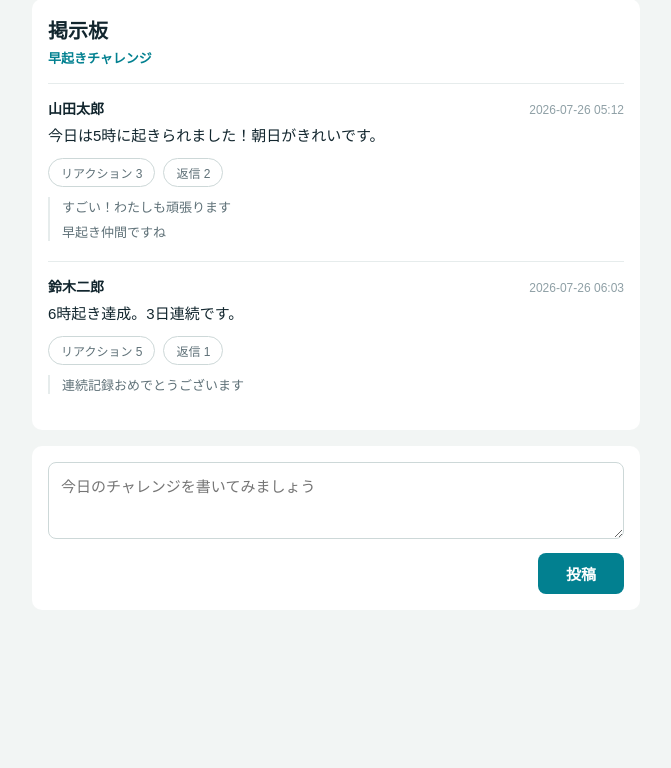
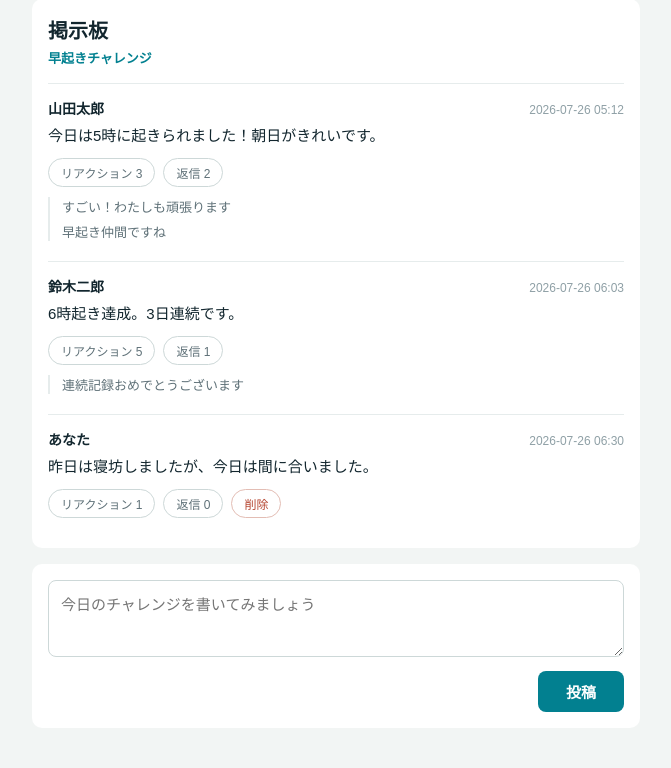
Before and after one commit to tmk581983-png/F_team, a Flask app: page /posts in a window 1280 px wide. Shown: the part 125-893 px from the top of the page, without its empty margins (304-975 px from the left). Before the commit the page ends 735 px from the top, so only its background shows below. Run offline with Flask 2, Linux system fonts and the light colour scheme.

Commit message:
自分の投稿に削除ボタンを追加し、コード内のコメントを拡充
・自分の投稿（is_mine）にだけ削除ボタンを表示
・削除時に確認ダイアログを表示
・他人の投稿はサーバー側でも削除を拒否
・routes/post.py と posts.html のコメントを大幅に追加

```diff
--- a/app/routes/post.py
+++ b/app/routes/post.py
@@ -1,21 +1,51 @@
 """投稿画面（掲示板）の処理をまとめたファイル
 
-いまはデータベースを使わず、このファイルの中にある
-ダミーデータを表示しています。
+【このファイルの役割】
+ブラウザから「/posts を見せて」「投稿します」と言われたときに、
+何をするかを決めている場所です。
+
+【いまの状態】
+データベースはまだ使わず、このファイルの中にある
+ダミーデータ（下の ROOMS と POSTS）を表示しています。
 あとで models/post.py（DB操作）に置きかえます。
+
+【画面の流れ】
+  ブラウザ  →  このファイル（routes/post.py）
+                    ↓ データを渡す
+              templates/post/posts.html
+                    ↓ HTMLができる
+  ブラウザに表示される
 """
 
+# 日時を扱うための道具を読み込む（投稿日時に使います）
 from datetime import datetime
 
+# Flask（Webアプリを作る道具）から、必要な部品を読み込む
+#   Blueprint      … 機能ごとにファイルを分けるための仕組み
+#   render_template… HTMLファイルに値を差し込んで表示する
+#   request        … ブラウザから送られてきた値を受け取る
+#   redirect       … 別のページへ移動させる
+#   url_for        … ページのアドレスを組み立てる
 from flask import Blueprint, render_template, request, redirect, url_for
 
-# この投稿機能のルートをひとまとめにする名前
-# app.py で register_blueprint(post_bp) すると有効になります
+
+# ============================================================
+# Blueprint（ブループリント）の作成
+# ============================================================
+# 「post」という名前で、投稿機能のルートをひとまとめにします。
+# app.py で register_blueprint(post_bp) と書くことで有効になります。
+#
+# この名前は url_for で使います。（例：url_for("post.posts_view")）
 post_bp = Blueprint("post", __name__)
 
 
+# ============================================================
+# ダミーデータ（あとでデータベースに置きかえる部分）
+# ============================================================
+
 # チャレンジルームの一覧
-# あとで rooms テーブルから取ってくる予定の部分です
+# ★ あとで rooms テーブルから取ってくる予定の部分です
+#    ここを書きかえれば、プルダウンの中身が変わります
 ROOMS = [
     {"id": "room_01", "name": "早起きチャレンジ"},
     {"id": "room_02", "name": "筋トレチャレンジ"},
@@ -26,76 +56,165 @@ ROOMS = [
 
 
 # 投稿のダミーデータ
-# ルームIDごとに、投稿のリストを持っています
-# あとで posts テーブルから取ってくる予定の部分です
+# ★ あとで posts テーブルから取ってくる予定の部分です
+#
+# 「ルームID」をカギにして、そのルームの投稿リストを持っています。
+#   POSTS["room_01"] → room_01 の投稿が入ったリスト
+#
+# 1件の投稿が持っている情報：
+#   id         … 投稿を見分けるための番号（削除するときに使う）
+#   user_name  … 投稿した人の名前
+#   content    … 投稿の本文
+#   created_at … 投稿した日時
+#   replies    … その投稿への返信（今回は表示だけ）
+#   reactions  … リアクションの数（今回は表示だけ）
+#   is_mine    … 自分の投稿なら True。自分の投稿だけ削除ボタンを出すため
+#                ★ ログイン機能ができたら、
+#                   「投稿した人のID == ログイン中の人のID」で判定します
 POSTS = {
     "room_01": [
         {
+            "id": 1,
             "user_name": "山田太郎",
             "content": "今日は5時に起きられました！朝日がきれいです。",
             "created_at": "2026-07-26 05:12",
             "replies": ["すごい！わたしも頑張ります", "早起き仲間ですね"],
             "reactions": 3,
+            "is_mine": False,
         },
         {
+            "id": 2,
             "user_name": "鈴木二郎",
             "content": "6時起き達成。3日連続です。",
             "created_at": "2026-07-26 06:03",
             "replies": ["連続記録おめでとうございます"],
             "reactions": 5,
+            "is_mine": False,
+        },
+        {
+            "id": 3,
+            "user_name": "あなた",
+            "content": "昨日は寝坊しましたが、今日は間に合いました。",
+            "created_at": "2026-07-26 06:30",
+            "replies": [],
+            "reactions": 1,
+            "is_mine": True,
         },
     ],
     "room_02": [
         {
+            "id": 4,
             "user_name": "佐藤三郎",
             "content": "腕立て30回やりました。",
             "created_at": "2026-07-26 21:40",
             "replies": [],
             "reactions": 2,
+            "is_mine": False,
         },
     ],
     "room_03": [
         {
+            "id": 5,
             "user_name": "田中四郎",
             "content": "今日は20ページ読みました。",
             "created_at": "2026-07-26 22:15",
             "replies": ["どんな本ですか？"],
             "reactions": 1,
+            "is_mine": False,
         },
     ],
+    # 投稿がまだ無いルームは、空のリスト [] にしておきます
     "room_04": [],
     "room_05": [],
 }
 
 
+# ============================================================
+# 補助の関数（画面の処理から呼び出す、小さな道具）
+# ============================================================
+
 def find_room_name(room_id):
-    """ルームIDから、そのルームの名前を探して返す"""
+    """ルームIDから、そのルームの名前を探して返す
+
+    例： "room_01" を渡すと "早起きチャレンジ" が返ってきます。
+    見つからなかったときは、空の文字 "" を返します。
+    """
+    # ROOMS のリストを、上から1つずつ見ていく
     for room in ROOMS:
+        # IDが一致したら、その名前を返して終了
         if room["id"] == room_id:
             return room["name"]
+    # 最後まで見つからなかった場合
     return ""
 
+
+def make_new_post_id():
+    """まだ使われていない、新しい投稿IDを作る
+
+    すべてのルームの投稿を見て、いちばん大きいIDを探し、
+    それに 1 を足したものを新しいIDとして返します。
+
+    ★ データベースを使うようになれば、
+       MySQL が AUTO_INCREMENT で自動採番してくれるので、
+       この関数は不要になります。
+    """
+    all_ids = []
+
+    # POSTS.values() は「すべてのルームの投稿リスト」を順に取り出します
+    for post_list in POSTS.values():
+        for post in post_list:
+            all_ids.append(post["id"])
+
+    # 投稿が1件も無いときは、最初のIDを 1 にする
+    if len(all_ids) == 0:
+        return 1
+
+    # max() はリストの中でいちばん大きい数を返します
+    return max(all_ids) + 1
+
+
+# ============================================================
+# 画面の処理（ここからが本体）
+# ============================================================
 
 @post_bp.route("/posts", methods=["GET"])
 def posts_view():
     """掲示板ページを表示する
 
-    アドレスの ?room_id=room_01 の部分を読み取って、
-    そのルームの投稿だけを画面に渡します。
+    【いつ動く？】
+    ブラウザで /posts を開いたとき（GET）
+
+    【やること】
+    1. どのルームを見たいのかを受け取る
+    2. そのルームの投稿を取り出す
+    3. HTMLに渡して画面を作る
     """
-    # プルダウンで選ばれたルームID
-    # 指定がないときは、いちばん上のルームを表示します
+
+    # --- 1. どのルームを見たいのか受け取る ---
+    # アドレスの「?room_id=room_01」の部分を読み取ります。
+    # request.args は「アドレスに付いてきた値」を受け取る箱です。
+    #
+    # 第2引数の ROOMS[0]["id"] は「指定が無かったときの初期値」。
+    # ここでは、いちばん上のルーム（room_01）を表示します。
+    #
+    # ★ 前の画面から /posts?room_id=room_03 のように呼ばれれば、
+    #    そのルームが最初から選ばれた状態で開きます。
     room_id = request.args.get("room_id", ROOMS[0]["id"])
 
-    # そのルームの投稿を取り出す（無ければ空のリスト）
+    # --- 2. そのルームの投稿を取り出す ---
+    # .get() は「カギが無ければ、代わりにこれを返して」という書き方。
+    # 存在しないルームIDが来ても、エラーにならず空のリストになります。
     posts = POSTS.get(room_id, [])
 
+    # --- 3. HTMLに値を渡して、画面を作る ---
+    # ここで渡した名前（rooms、room_id など）が、
+    # posts.html の中で {{ rooms }} のように使えるようになります。
     return render_template(
         "post/posts.html",
-        rooms=ROOMS,
-        room_id=room_id,
-        room_name=find_room_name(room_id),
-        posts=posts,
+        rooms=ROOMS,                        # プルダウンに並べるルーム一覧
+        room_id=room_id,                    # いま選ばれているルームID
+        room_name=find_room_name(room_id),  # いま選ばれているルームの名前
+        posts=posts,                        # 掲示板に並べる投稿
     )
 
 
@@ -103,23 +222,95 @@ def posts_view():
 def create_post():
     """投稿ボタンが押されたときの処理
 
-    いまはデータベースではなく、上の POSTS に追加しています。
-    （コンテナを再起動すると消えます）
+    【いつ動く？】
+    投稿フォームの「投稿」ボタンが押されたとき（POST）
+
+    【やること】
+    1. フォームに入力された内容を受け取る
+    2. 新しい投稿を作って、リストの先頭に追加する
+    3. 掲示板ページに戻る
+
+    ★ いまはデータベースではなく、上の POSTS に追加しています。
+       そのため、コンテナを再起動すると投稿は消えます。
     """
+
+    # --- 1. フォームの内容を受け取る ---
+    # request.form は「フォームから送られてきた値」を受け取る箱です。
+    # （アドレスに付いてくる値は request.args、フォームは request.form）
+
+    # どのルームへの投稿かは、HTMLの hidden 項目で一緒に送られてきます
     room_id = request.form.get("room_id", ROOMS[0]["id"])
+
+    # .strip() は、前後の余分な空白や改行を取り除きます
     content = request.form.get("content", "").strip()
 
-    # 空の投稿は追加しない
+    # --- 2. 新しい投稿を作って追加する ---
+    # 空っぽの投稿は追加しない（スペースだけの投稿も防げます）
     if content != "":
         new_post = {
+            "id": make_new_post_id(),
             "user_name": "あなた",
             "content": content,
+            # strftime は日時を「2026-07-29 10:36」の形の文字にします
             "created_at": datetime.now().strftime("%Y-%m-%d %H:%M"),
             "replies": [],
             "reactions": 0,
+            # 自分が投稿したものなので True（削除ボタンが表示されます）
+            "is_mine": True,
         }
-        # そのルームのリストの先頭に追加する（新しい順に並べるため）
+
+        # setdefault は「そのルームのリストが無ければ、空のリストを作る」
+        # insert(0, ...) は「リストの先頭に入れる」＝新しい投稿が一番上に出る
         POSTS.setdefault(room_id, []).insert(0, new_post)
 
-    # 投稿したあとは、同じルームの掲示板に戻る
+    # --- 3. 掲示板ページに戻る ---
+    # redirect は「別のページへ移動させる」命令です。
+    # 投稿したあと、同じルームの掲示板をもう一度表示します。
+    #
+    # ★ 投稿後にわざわざ移動させるのは、
+    #    ブラウザの更新ボタンで二重投稿になるのを防ぐためです。
     return redirect(url_for("post.posts_view", room_id=room_id))
+
+
+@post_bp.route("/posts/<int:post_id>/delete", methods=["POST"])
+def delete_post(post_id):
+    """削除ボタンが押されたときの処理
+
+    【いつ動く？】
+    投稿の「削除」ボタンが押されたとき（POST）
+
+    【アドレスの <int:post_id> について】
+    /posts/3/delete のようにアクセスされると、
+    真ん中の 3 が post_id という名前でこの関数に渡ってきます。
+    int: と書いてあるので、数字だけを受け付けます。
+
+    【やること】
+    1. どのルームの、どの投稿を消すのかを特定する
+    2. 自分の投稿かどうかを確認してから消す
+    3. 掲示板ページに戻る
+    """
+
+    # --- 1. どのルームかを受け取る ---
+    room_id = request.form.get("room_id", ROOMS[0]["id"])
+
+    # そのルームの投稿リストを取り出す
+    posts = POSTS.get(room_id, [])
+
+    # --- 2. 目的の投稿を探して消す ---
+    # リストを1件ずつ見ていき、IDが一致したものを削除します
+    for post in posts:
+        if post["id"] == post_id:
+
+            # ★ 大事な確認 ★
+            # 自分の投稿でなければ、削除せずに何もしません。
+            # 画面上は他人の投稿に削除ボタンを出していませんが、
+            # アドレスを直接打たれても消されないよう、ここでも確認します。
+            if post["is_mine"]:
+                posts.remove(post)
+
+            # 見つかったので、これ以上さがす必要はありません
+            # （リストを回している途中で消すため、必ず break で抜けます）
+            break
+
+    # --- 3. 掲示板ページに戻る ---
+    return redirect(url_for("post.posts_view", room_id=room_id))
--- a/app/static/css/posts.css
+++ b/app/static/css/posts.css
@@ -97,6 +97,7 @@ body {
 .post-actions {
   display: flex;
   gap: 8px;
+  align-items: center;
 }
 
 .action {
@@ -107,6 +108,17 @@ body {
   font-size: 12px;
   color: #5f7178;
   cursor: pointer;
+  font-family: inherit;
+}
+
+/* 削除ボタン（自分の投稿にだけ表示される） */
+.action-delete {
+  border-color: #e3bdb4;
+  color: #b5442f;
+}
+
+.action-delete:hover {
+  background: #faede9;
 }
 
 /* 返信 */
--- a/app/templates/post/posts.html
+++ b/app/templates/post/posts.html
@@ -1,46 +1,113 @@
+{# ============================================================
+   掲示板ページ（投稿画面）
+
+   このファイルは HTML ですが、二重の波かっこなどを使って
+   Python から渡された値を差し込めます（Jinja2 という仕組み）。
+
+     {{ 値 }}   … 値をその場に表示する
+     {% 命令 %} … くり返しや条件分岐などの命令
+     波かっこ＋シャープで囲むと、画面に出ないコメントになります
+     （いま読んでいるこの文章も、そのコメントです）
+
+   注意：コメントの中に、コメントを閉じる記号を書いてはいけません。
+   そこでコメントが終わったと判断され、続きが画面に出てしまいます。
+
+   routes/post.py の render_template() で渡された
+   rooms / room_id / room_name / posts が使えます。
+   ============================================================ #}
+
+{# base.html（共通の外枠）を土台にする、という宣言 #}
 {% extends "base.html" %}
 
+{# ブラウザのタブに出るページ名 #}
 {% block title %}掲示板{% endblock %}
 
+{# このページだけで使う CSS を読み込む #}
 {% block page_css %}
 <link rel="stylesheet" href="{{ url_for('static', filename='css/posts.css') }}">
 {% endblock %}
 
+
+{# ここから下が、ページの中身 #}
 {% block content %}
 <div class="page">
 
-  {# ------- ルームID選択プルダウン ------- #}
+  {# ============================================================
+     ① ルームID選択プルダウン
+
+     ルームを選ぶと、そのルームの掲示板に切り替わります。
+     method="get" なので、選んだ値がアドレスに付きます。
+       → /posts?room_id=room_02
+     ============================================================ #}
   <form class="room-select" action="{{ url_for('post.posts_view') }}" method="get">
     <label for="room_id">チャレンジルーム</label>
+
+    {# onchange="this.form.submit()" は
+       「選択が変わったら、ボタンを押さなくても送信する」という指示 #}
     <select id="room_id" name="room_id" onchange="this.form.submit()">
+
+      {# rooms（ルーム一覧）を1つずつ取り出して、選択肢を作る #}
       {% for room in rooms %}
       <option value="{{ room.id }}" {% if room.id== room_id %}selected{% endif %}>
         {{ room.id }}（{{ room.name }}）
       </option>
       {% endfor %}
+
     </select>
   </form>
 
-  {# ------- 掲示板（投稿一覧） ------- #}
+
+  {# ============================================================
+     ② 掲示板（投稿一覧）
+     ============================================================ #}
   <section class="board">
     <h1 class="board-title">掲示板</h1>
+
+    {# いま見ているルームの名前を表示 #}
     <p class="board-room">{{ room_name }}</p>
 
+    {# 投稿が1件でもあるかどうかで、表示を切り替える #}
     {% if posts %}
+
+    {# posts（投稿リスト）を1件ずつ取り出して、順番に並べる #}
     {% for post in posts %}
     <article class="post">
+
+      {# --- 投稿者名と日時 --- #}
       <div class="post-head">
         <span class="post-user">{{ post.user_name }}</span>
         <span class="post-time">{{ post.created_at }}</span>
       </div>
 
+      {# --- 投稿の本文 --- #}
       <p class="post-body">{{ post.content }}</p>
 
+      {# --- ボタンの並び --- #}
       <div class="post-actions">
+
+        {# リアクションと返信は、いまは表示のみ（押しても何も起きません） #}
         <button type="button" class="action">リアクション {{ post.reactions }}</button>
         <button type="button" class="action">返信 {{ post.replies|length }}</button>
+
+        {# ★ 自分の投稿のときだけ、削除ボタンを表示する ★
+             post.is_mine が True のものだけが対象です #}
+        {% if post.is_mine %}
+        <form action="{{ url_for('post.delete_post', post_id=post.id) }}" method="post">
+
+          {# どのルームの投稿かを、一緒に送る（画面に出ない項目） #}
+          <input type="hidden" name="room_id" value="{{ room_id }}">
+
+          {# onclick の confirm は「本当に消しますか？」の確認ダイアログ。
+             キャンセルを押すと削除されません #}
+          <button type="submit" class="action action-delete" onclick="return confirm('この投稿を削除しますか？');">
+            削除
+          </button>
+        </form>
+        {% endif %}
+
       </div>
 
+      {# --- 返信の一覧（返信があるときだけ表示） --- #}
       {% if post.replies %}
       <div class="replies">
         {% for reply in post.replies %}
@@ -48,25 +115,38 @@
         {% endfor %}
       </div>
       {% endif %}
+
     </article>
     {% endfor %}
 
+    {# 投稿が1件も無かったときに表示する文 #}
     {% else %}
     <p class="empty">このルームにはまだ投稿がありません。</p>
     {% endif %}
+
   </section>
 
-  {# ------- 投稿フォーム ------- #}
+
+  {# ============================================================
+     ③ 投稿フォーム
+
+     method="post" で、routes/post.py の create_post() に送られます。
+     ============================================================ #}
   <section class="new-post">
     <form action="{{ url_for('post.create_post') }}" method="post">
-      {# いまどのルームを見ているかを、一緒に送ります #}
+
+      {# いまどのルームを見ているかを、一緒に送る。
+         type="hidden" なので、画面には表示されません #}
       <input type="hidden" name="room_id" value="{{ room_id }}">
 
+      {# name="content" が、Python 側で request.form.get("content") として
+         受け取るときの名前になります #}
       <textarea name="content" rows="3" placeholder="今日のチャレンジを書いてみましょう"></textarea>
 
       <div class="new-post-footer">
         <button type="submit" class="btn-post">投稿</button>
       </div>
+
     </form>
   </section>
 
```
